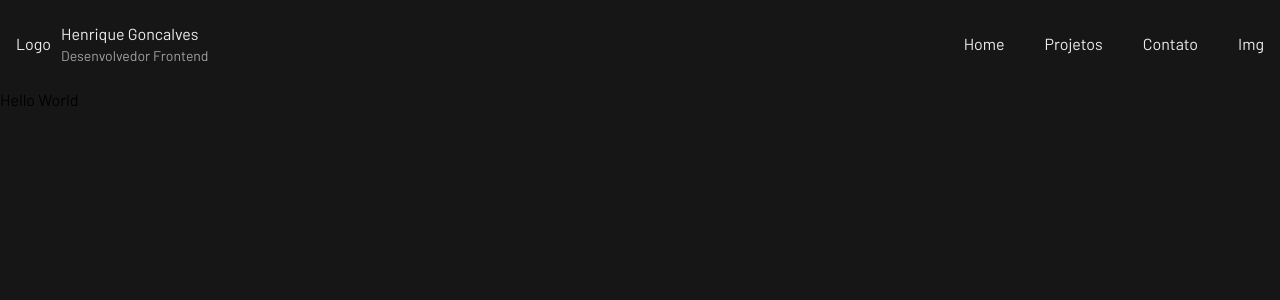
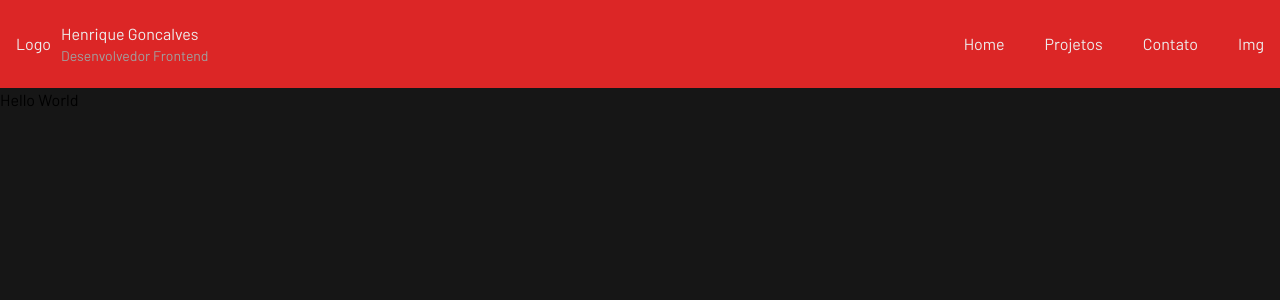
Before and after one commit to mariquegonn-dev/myportfolio-next, a Next.js app: page / in a window 1280 px wide. Shown: the top 300 px of the page. Built offline with nearby package versions, Linux system fonts and the light colour scheme.

Commit message:
config: tailwind config updated

```diff
--- a/tailwind.config.js
+++ b/tailwind.config.js
@@ -12,11 +12,11 @@ module.exports = {
         "gradient-conic":
           "conic-gradient(from 180deg at 50% 50%, var(--tw-gradient-stops))",
       },
-    },
-    colors: {
-      whitePrimary: "#EDEDED",
-      graySec: "#A0A0A0",
-      purplePrimary: "#9933F8",
+      colors: {
+        whitePrimary: "#EDEDED",
+        graySec: "#A0A0A0",
+        purplePrimary: "#9933F8",
+      },
     },
   },
   plugins: [],
```
